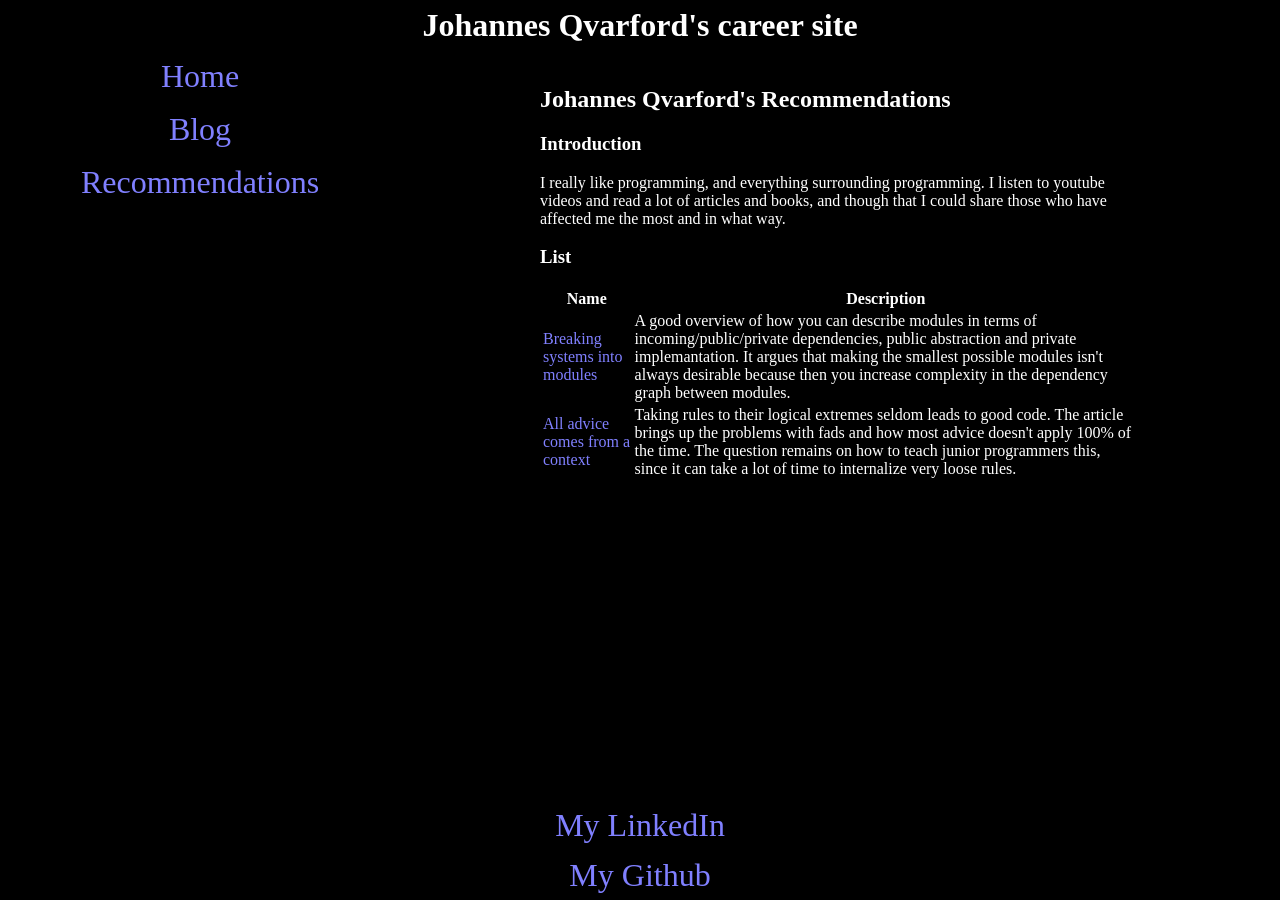
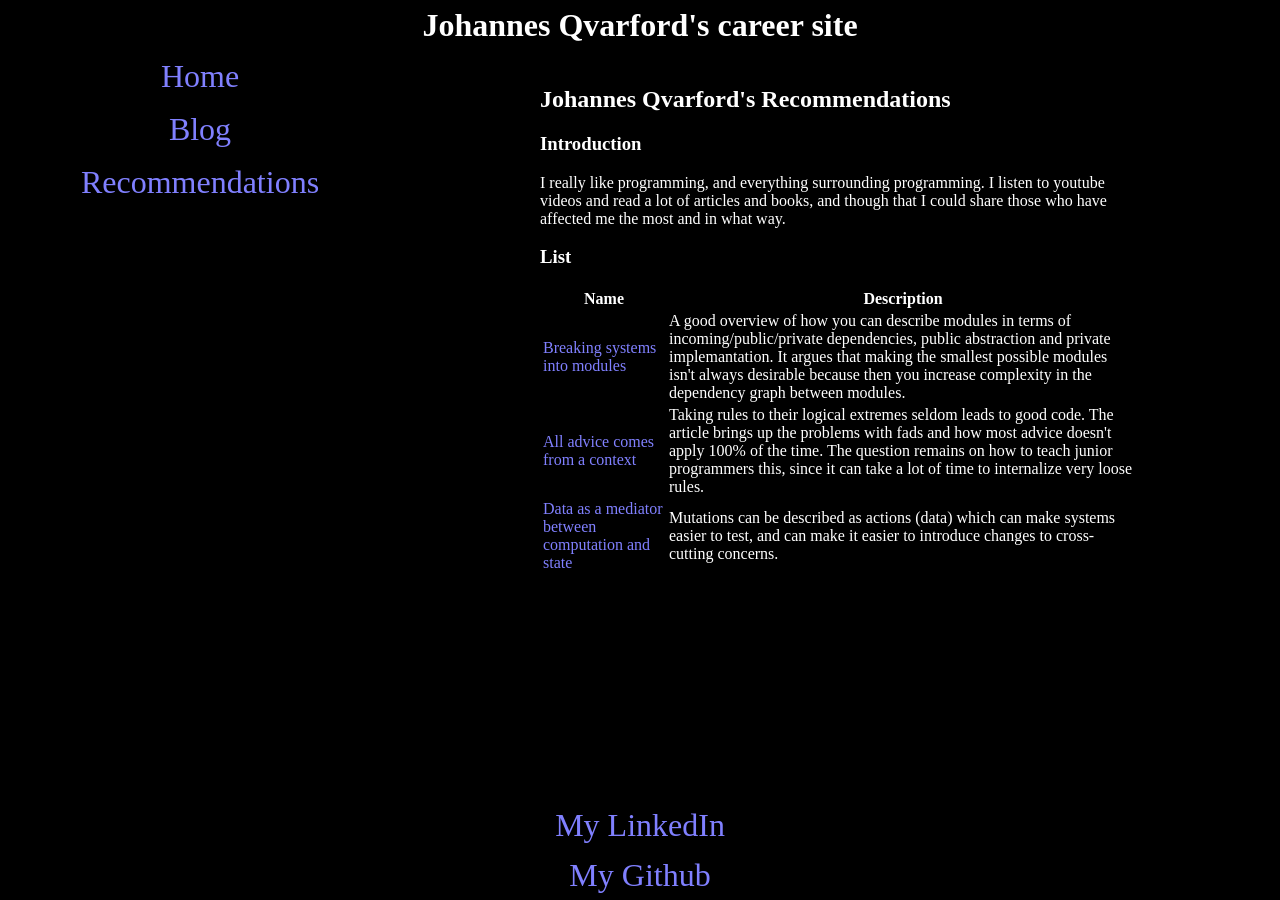
Before and after one commit to johannes-qvarford/johannes-qvarford.github.io, a Jekyll site: the page built from recommendations/index.html, in a window 1280 px wide. Built offline with Jekyll 4.4.1, drawn with Linux system fonts in a browser that asks for light colours.

Commit message:
Data as a mediator between computation and state

```diff
--- a/recommendations/index.html
+++ b/recommendations/index.html
@@ -14,7 +14,20 @@ recommendations:
       Taking rules to their logical extremes seldom leads to good code.
       The article brings up the problems with fads and how most advice doesn't apply 100% of the time.
       The question remains on how to teach junior programmers this, since it can take a lot of time to internalize very loose rules.
+  - name: Data as a mediator between computation and state
+    link: https://www.tedinski.com/2018/08/28/using-data-to-mutate-state.html
+    review: |
+      Mutations can be described as actions (data) which can make systems easier to test, and can make it easier to introduce changes to cross-cutting concerns.
+
+
+
 ---
+<!--
+  - name:
+    link:
+   review: |
+
+-->
 
 <article>
     <h2>{{ page.title }}</h2>
@@ -46,8 +59,6 @@ recommendations:
 <!--
   TODO:
 
-https://www.tedinski.com/2018/08/14/modularity.html
-https://www.tedinski.com/2018/08/28/using-data-to-mutate-state.html
 https://www.tedinski.com/2019/04/02/solid-critique.html
 https://www.tedinski.com/2018/05/08/case-study-unix-philosophy.html
 https://www.tedinski.com/2018/02/27/the-expression-problem.html
```
